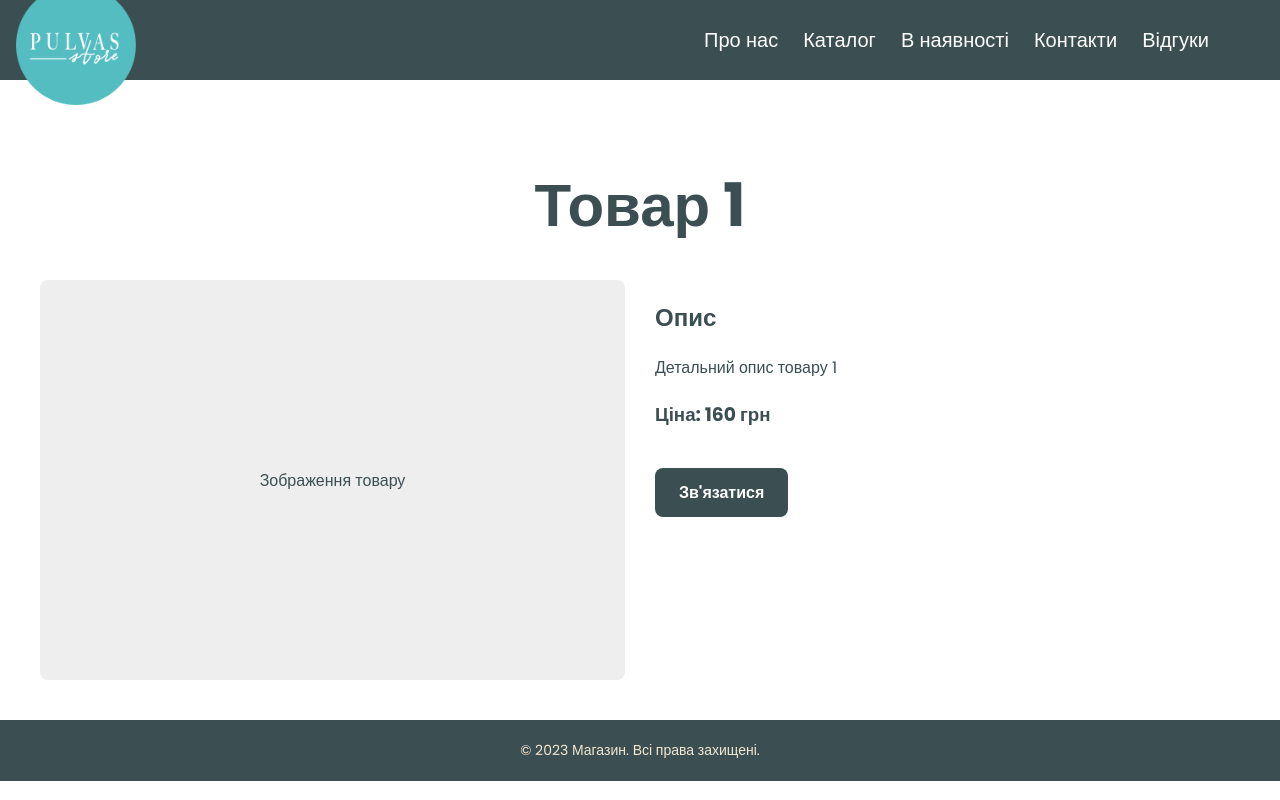
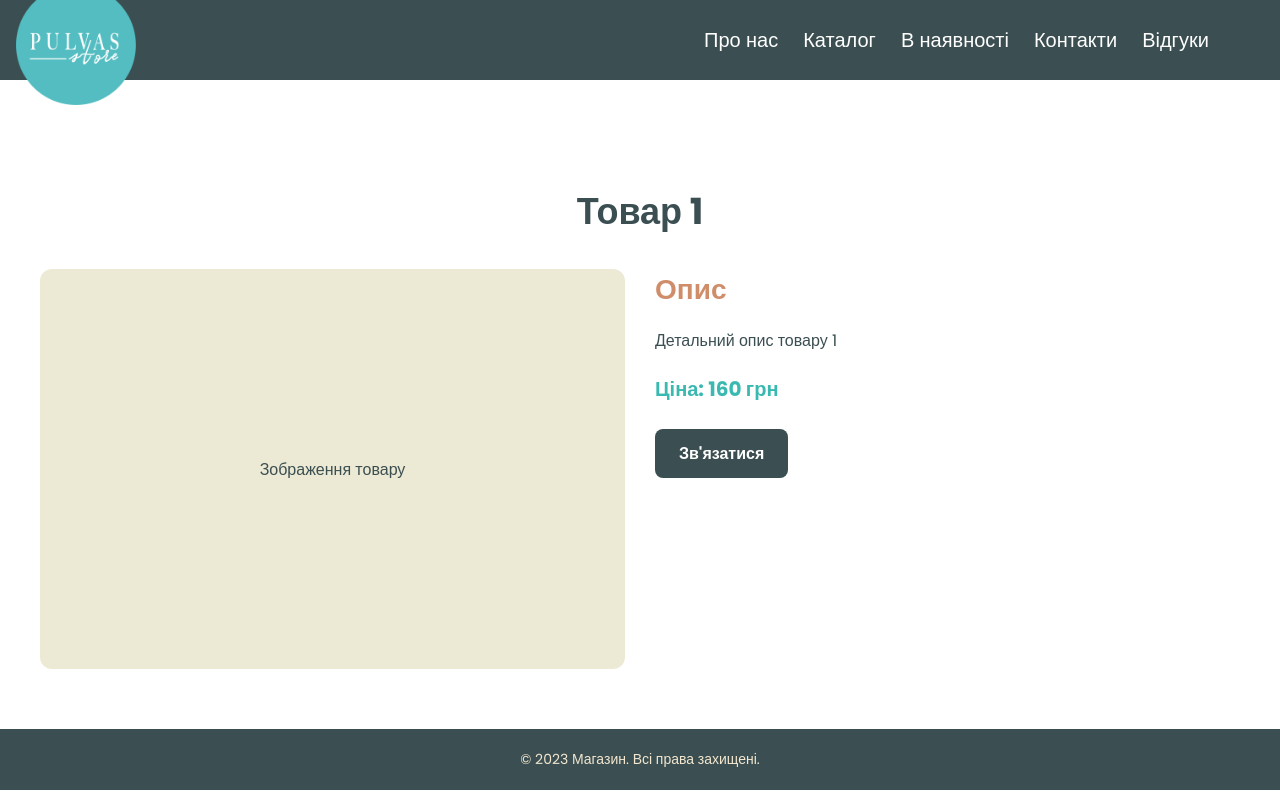
Before and after one commit to BonisOleg/Pulvas_store, a Django app: page /product/1/ in a window 1280 px wide. Run offline with Django 4.2, Linux system fonts and the light colour scheme.

Commit message:
Код адаптовано

```diff
--- a/shop/static/shop/script.js
+++ b/shop/static/shop/script.js
@@ -10,9 +10,6 @@ document.addEventListener('DOMContentLoaded', () => {
 
     // Ensure preloader is visible initially if JS is enabled
     body.classList.remove('loaded');
-
-    // --- Визначаємо, чи це мобільний пристрій (за шириною вікна) ---
-    const isMobile = window.innerWidth < 768;
 
     window.addEventListener('load', () => {
         const loadTime = Date.now();
--- a/shop/static/shop/styles.css
+++ b/shop/static/shop/styles.css
@@ -1498,3 +1498,97 @@ img.about-image-placeholder {
 .close-alert:hover {
     opacity: 1;
 }
+
+/* === Product Detail Page === */
+.product-detail-layout {
+    display: flex;
+    gap: 30px;
+    margin-top: 30px;
+    flex-wrap: wrap;
+    /* Додаємо wrap для адаптивності */
+}
+
+.product-detail-column {
+    flex: 1;
+    min-width: 280px;
+    /* Мінімальна ширина для колонки на маленьких екранах */
+}
+
+.product-detail-image-placeholder {
+    height: 400px;
+    background-color: var(--color-accent-3);
+    /* Використовуємо колір з палітри */
+    border-radius: 12px;
+    /* Трохи більше заокруглення */
+    display: flex;
+    align-items: center;
+    justify-content: center;
+    overflow: hidden;
+    /* Щоб зображення не вилазило */
+    color: var(--color-dark);
+    /* Колір тексту плейсхолдера */
+    font-size: var(--text-md);
+}
+
+.product-detail-image-placeholder img {
+    display: block;
+    width: 100%;
+    height: 100%;
+    object-fit: cover;
+    /* Масштабуємо зображення, зберігаючи пропорції */
+}
+
+.product-detail-column h2 {
+    /* Стиль для заголовка "Опис" */
+    font-size: var(--text-xl);
+    /* Зробимо трохи більшим */
+    font-weight: var(--font-bold);
+    margin-top: 0;
+    margin-bottom: 15px;
+    color: var(--color-secondary);
+    /* Використаємо акцентний колір */
+}
+
+.product-detail-column p {
+    /* Стиль для тексту опису */
+    line-height: 1.7;
+    margin-bottom: 20px;
+}
+
+.product-detail-price {
+    font-size: var(--text-lg);
+    font-weight: var(--font-bold);
+    margin-top: 20px;
+    margin-bottom: 25px;
+    /* Збільшимо відступ перед кнопками */
+    color: var(--color-primary);
+    /* Виділимо ціну */
+}
+
+.product-detail-actions {
+    margin-top: 20px;
+    /* Додаємо відступ для контейнера кнопок */
+}
+
+/* Адаптивність для сторінки деталей */
+@media (max-width: 768px) {
+    .product-detail-layout {
+        gap: 20px;
+        /* Зменшуємо відступ на мобільних */
+        margin-top: 20px;
+    }
+
+    .product-detail-image-placeholder {
+        height: 300px;
+        /* Зменшуємо висоту зображення */
+    }
+
+    .product-detail-column h2 {
+        font-size: var(--text-lg);
+    }
+
+    .product-detail-price {
+        font-size: var(--text-md);
+        margin-bottom: 20px;
+    }
+}
--- a/shop/templates/shop/about_us.html
+++ b/shop/templates/shop/about_us.html
@@ -5,7 +5,7 @@
 <div class="container contact-page-padding">
 
     {# Оновлена обгортка для виділеного блоку (ТЕКСТ ЗЛІВА, ФОТО СПРАВА) #}
-    <div class="content-block about-highlight-block">
+    <div class="about-highlight-block">
         {# Колонка для тексту (як в Оплаті) - ТЕПЕР ПЕРША #}
         <div class="about-column about-text">
             {# Текст переміщено сюди #}
--- a/shop/templates/shop/includes/product_card.html
+++ b/shop/templates/shop/includes/product_card.html
@@ -2,6 +2,7 @@
 
 <!-- product_card.html -->
 {# Приймає 'product' та 'card_color_class' (наприклад, 'bg-accent-1') як контекст #}
+{# ВАЖЛИВО: Очікує, що product має атрибут/ключ 'id' #}
 <div class="product-card {{ card_color_class|default:'bg-accent-1' }}">
     {# Зображення товару #}
     {% if product.image %}
@@ -15,7 +16,6 @@
     {# Тут можна додати розмір, якщо потрібно #}
     <p class="product-price">Ціна: {{ product.price|default:'100' }} грн</p>
 
-    {# Кнопка "Детальніше" #}
-    <a href="#" class="btn-primary">Детальніше</a> {# Placeholder link - пізніше замінити на {% url 'product_detail'
-    product.id %} #}
+    {# Кнопка "Детальніше" - ВИПРАВЛЕНО ПОСИЛАННЯ #}
+    <a href="{% url 'shop:product_detail' product_id=product.id %}" class="btn-primary">Детальніше</a>
 </div>
--- a/shop/templates/shop/products/product_detail.html
+++ b/shop/templates/shop/products/product_detail.html
@@ -1,23 +1,27 @@
 {% extends 'shop/base.html' %}
 
 {% block content %}
-<div class="container" style="padding-top: 40px; padding-bottom: 40px;">
-    <h1 class="section-title" style="font-size: 60px;">{{ product.name }}</h1>
+<div class="container contact-page-padding">
+    <h1 class="section-title">{{ product.name }}</h1>
 
-    <div style="display: flex; gap: 30px; margin-top: 30px;">
-        <div style="flex: 1;">
-            {# Тут буде зображення товару #}
-            <div
-                style="height: 400px; background-color: #eee; border-radius: 8px; display:flex; align-items:center; justify-content:center;">
-                Зображення товару</div>
+    <div class="product-detail-layout">
+        <div class="product-detail-column">
+            <div class="product-detail-image-placeholder">
+                {% if product.image %}
+                <img src="{{ product.image.url }}" alt="{{ product.name }}">
+                {% else %}
+                <span>Зображення товару</span>
+                {% endif %}
+            </div>
         </div>
-        <div style="flex: 1;">
+        <div class="product-detail-column">
             <h2>Опис</h2>
             <p>{{ product.description }}</p>
-            <h3 style="margin-top: 20px;">Ціна: {{ product.price }} грн</h3>
-            {# Кнопки "Зв'язатися", "Схожі товари" тощо #}
-            <a href="{% url 'shop:contact' %}" class="btn-primary" style="margin-top: 20px;">Зв'язатися</a>
-            {# <a href="#" class="btn-secondary">Схожі товари</a> #}
+            <h3 class="product-detail-price">Ціна: {{ product.price }} грн</h3>
+            <div class="product-detail-actions">
+                <a href="{% url 'shop:contact' %}" class="btn-primary">Зв'язатися</a>
+                {# <a href="#" class="btn-secondary">Схожі товари</a> #}
+            </div>
         </div>
     </div>
 
--- a/shop/views/__init__.py
+++ b/shop/views/__init__.py
@@ -1,7 +1,7 @@
 # shop/views/__init__.py
 
 # Імпортуємо функції view з кожного модуля
-from .products import product_list_view, product_detail_view, availability_view
+from .products import product_list_view, product_detail_view
 from .reviews import reviews_view
 from .contact import contact_view
 # Модуль availability видалено
@@ -13,7 +13,6 @@ from .availability import availability_view
 __all__ = [
     'product_list_view',
     'product_detail_view',
-    'availability_view',
     'reviews_view',
     'contact_view',
     # Функція check_availability_view видалена
--- a/shop/views/products.py
+++ b/shop/views/products.py
@@ -3,6 +3,7 @@
 from django.shortcuts import render # Видалено get_object_or_404, поки не використовується
 from django.http import HttpRequest, HttpResponse
 from typing import List, Dict, Any
+from ..utils.card_utils import _assign_color_classes # Додано імпорт
 
 # Тестові дані (можна винести в окремий файл/сервіс пізніше)
 TEST_PRODUCTS_DATA: List[Dict[str, Any]] = [
@@ -14,27 +15,28 @@ TEST_PRODUCTS_DATA: List[Dict[str, Any]] = [
     {'id': 6, 'name': 'Товар 6', 'description': 'Опис товару 6', 'price': 360},
 ]
 
-def _assign_color_classes(products: List[Dict[str, Any]], num_columns: int = 3) -> List[Dict[str, Any]]:
-    """Допоміжна функція для динамічного призначення класів кольорів карткам.
-
-    Args:
-        products: Список словників з даними товарів.
-        num_columns: Очікувана кількість колонок у сітці для розрахунку патерну.
-
-    Returns:
-        Список товарів з доданим ключем 'color_class'.
-    """
-    color_classes = ['bg-primary', 'bg-accent-2', 'bg-accent-3']
-    num_colors = len(color_classes)
-    products_with_color = []
-    for i, product_data in enumerate(products):
-        # Розрахунок індексу кольору для зміщення в кожному рядку
-        row = i // num_columns
-        col = i % num_columns
-        color_index = (col + row) % num_colors
-        product_data['color_class'] = color_classes[color_index]
-        products_with_color.append(product_data)
-    return products_with_color
+# Функцію _assign_color_classes перенесено до shop/utils/card_utils.py
+# def _assign_color_classes(products: List[Dict[str, Any]], num_columns: int = 3) -> List[Dict[str, Any]]:
+#     """Допоміжна функція для динамічного призначення класів кольорів карткам.
+#
+#     Args:
+#         products: Список словників з даними товарів.
+#         num_columns: Очікувана кількість колонок у сітці для розрахунку патерну.
+#
+#     Returns:
+#         Список товарів з доданим ключем 'color_class'.
+#     """
+#     color_classes = ['bg-primary', 'bg-accent-2', 'bg-accent-3']
+#     num_colors = len(color_classes)
+#     products_with_color = []
+#     for i, product_data in enumerate(products):
+#         # Розрахунок індексу кольору для зміщення в кожному рядку
+#         row = i // num_columns
+#         col = i % num_columns
+#         color_index = (col + row) % num_colors
+#         product_data['color_class'] = color_classes[color_index]
+#         products_with_color.append(product_data)
+#     return products_with_color
 
 def product_list_view(request: HttpRequest) -> HttpResponse:
     """Відображає головну сторінку зі списком товарів.
@@ -43,7 +45,7 @@ def product_list_view(request: HttpRequest) -> HttpResponse:
     """
     # Копіюємо тестові дані, щоб не змінювати оригінал
     products_data = [p.copy() for p in TEST_PRODUCTS_DATA]
-    products_with_color = _assign_color_classes(products_data)
+    products_with_color = _assign_color_classes(products_data) # Використовуємо імпортовану функцію
 
     context = {
         'products': products_with_color
@@ -65,19 +67,3 @@ def product_detail_view(request: HttpRequest, product_id: int) -> HttpResponse:
         'product': product
     }
     return render(request, 'shop/products/product_detail.html', context)
-
-# НОВА ФУНКЦІЯ
-def availability_view(request: HttpRequest) -> HttpResponse:
-    """Відображає сторінку з товарами, які є в наявності (поки що всі тестові).
-
-    Використовує ті ж тестові дані, що й головна сторінка.
-    """
-    # TODO: Замінити на реальне отримання товарів В НАЯВНОСТІ з бази даних
-    products_data = [p.copy() for p in TEST_PRODUCTS_DATA]
-    products_with_color = _assign_color_classes(products_data)
-
-    context = {
-        'products': products_with_color,
-        'page_title': "Товари в наявності" # Можна передати заголовок
-    }
-    return render(request, 'shop/availability/availability.html', context)
```
Also changed, not shown: shop/templates/shop/availability/availability.html (+8 -6 lines), shop/utils/card_utils.py (added, +53 -0 lines), shop/views/availability.py (+8 -1 lines).
